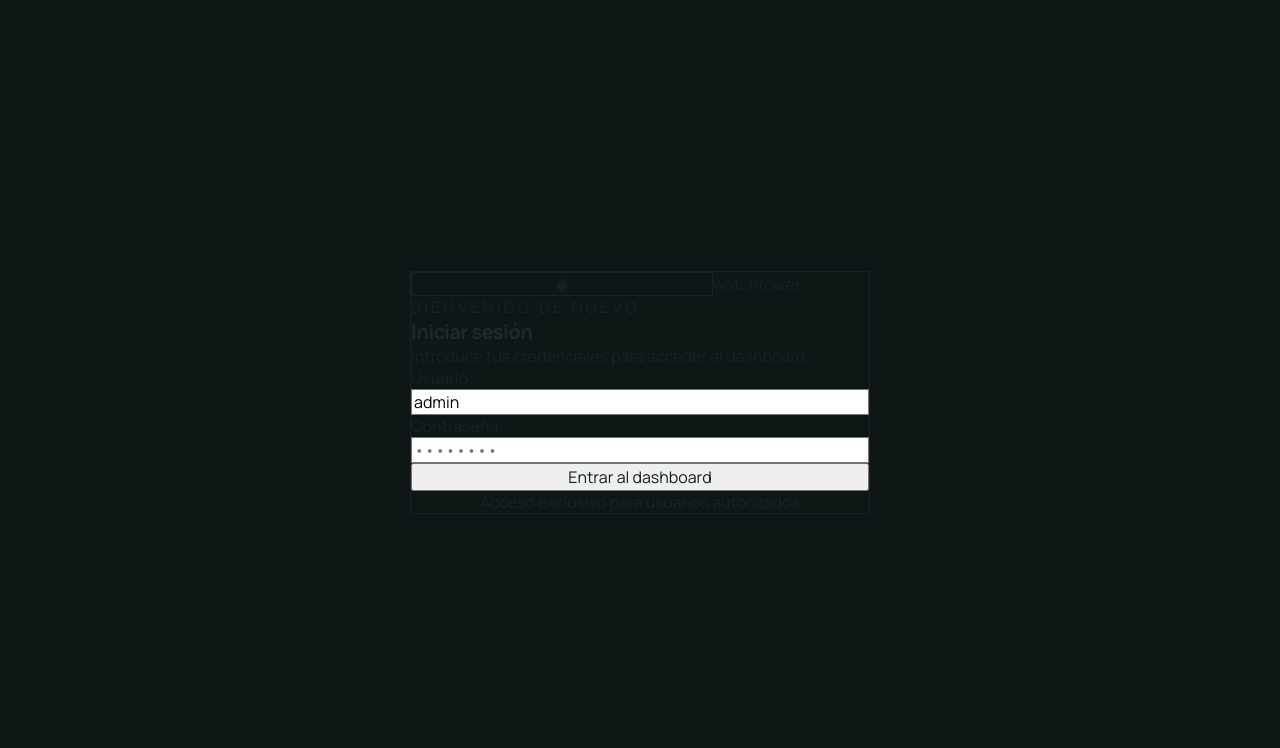
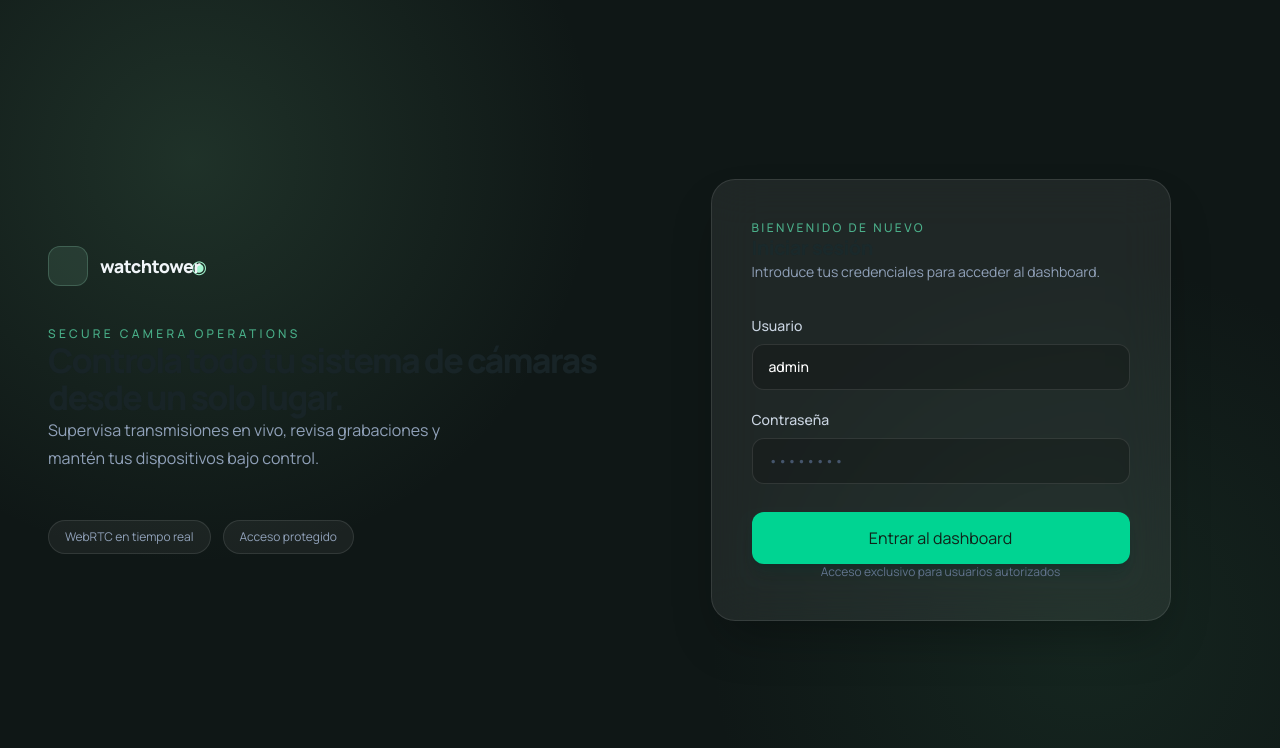
Before and after one commit to kaelthasmanu/CameraDashboard, a React (Vite) app in the folder frontend/: page / in a window 1280 px wide. Shown: the top 748 px of the page. Built offline with nearby package versions, Linux system fonts and the light colour scheme; no server answers.

Commit message:
feat: update Tailwind CSS integration and configuration

```diff
--- a/frontend/package.json
+++ b/frontend/package.json
@@ -1 +1 @@
-{"type":"module","scripts":{"dev":"vite --host 0.0.0.0","build":"tsc -b && vite build","lint":"tsc --noEmit"},"dependencies":{"@vitejs/plugin-react":"latest","lucide-react":"latest","react":"latest","react-dom":"latest","typescript":"latest","vite":"latest"},"devDependencies":{"@types/react":"latest","@types/react-dom":"latest","autoprefixer":"^10.4.20","postcss":"^8.4.49","tailwindcss":"^4.3.3"}}
+{"type":"module","scripts":{"dev":"vite --host 0.0.0.0","build":"tsc -b && vite build","lint":"tsc --noEmit"},"dependencies":{"@vitejs/plugin-react":"latest","lucide-react":"latest","react":"latest","react-dom":"latest","typescript":"latest","vite":"latest"},"devDependencies":{"@tailwindcss/postcss":"^4.3.3","@types/react":"latest","@types/react-dom":"latest","autoprefixer":"^10.4.20","postcss":"^8.4.49","tailwindcss":"^4.3.3"}}
--- a/frontend/postcss.config.js
+++ b/frontend/postcss.config.js
@@ -1 +1 @@
-export default { plugins: { tailwindcss: {}, autoprefixer: {} } };
+export default { plugins: { '@tailwindcss/postcss': {} } };
--- a/frontend/src/styles.css
+++ b/frontend/src/styles.css
@@ -1,7 +1,6 @@
 @import url('https://fonts.googleapis.com/css2?family=DM+Mono:wght@400;500&family=Manrope:wght@400;500;600;700;800&display=swap');
-@tailwind base;
-@tailwind components;
-@tailwind utilities;
+@import 'tailwindcss';
+@config '../tailwind.config.js';
 
 :root { font-family: Manrope, system-ui, sans-serif; color: #172126; background: #eef2f0; font-synthesis: none; }
 * { box-sizing: border-box; }
```
Also changed, not shown: 1 other file (tests, documents, lock files or other folders).
